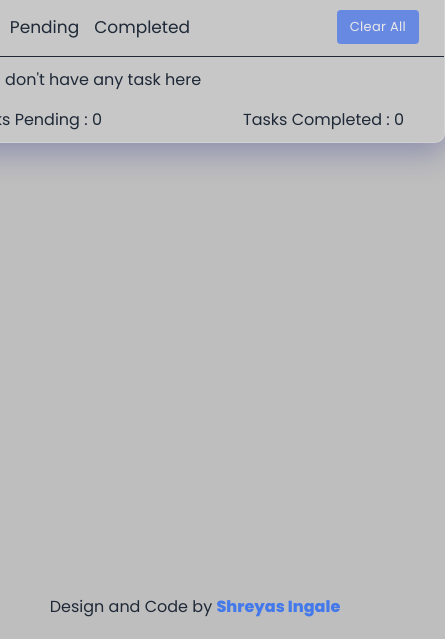
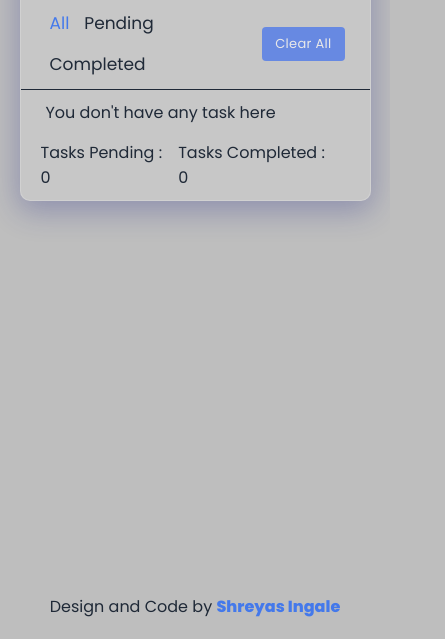
Before and after one commit to Shreyas-Ingale/todolist, a plain HTML site: page index.html in a window 390 px wide. Shown: the part 205-844 px from the top of the page, 445 px wide, since content can reach past the window. Drawn offline with Linux system fonts and the light colour scheme.

Commit message:
Update style.css

```diff
--- a/style.css
+++ b/style.css
@@ -375,3 +375,21 @@ header .input-section {
 footer span:last-child {
     margin-right: 10px;
 }
+
+/* media queries for responsive design */
+@media only screen and (max-width: 768px) {
+    .container{
+        min-width: 90vw;
+    }
+
+    .filters{
+        max-width: 60%;
+        flex-wrap: wrap;
+    }
+}
+
+@media only screen and (max-width: 768px) {
+    #add-icon{
+        left: 76%;
+    }
+}
```
